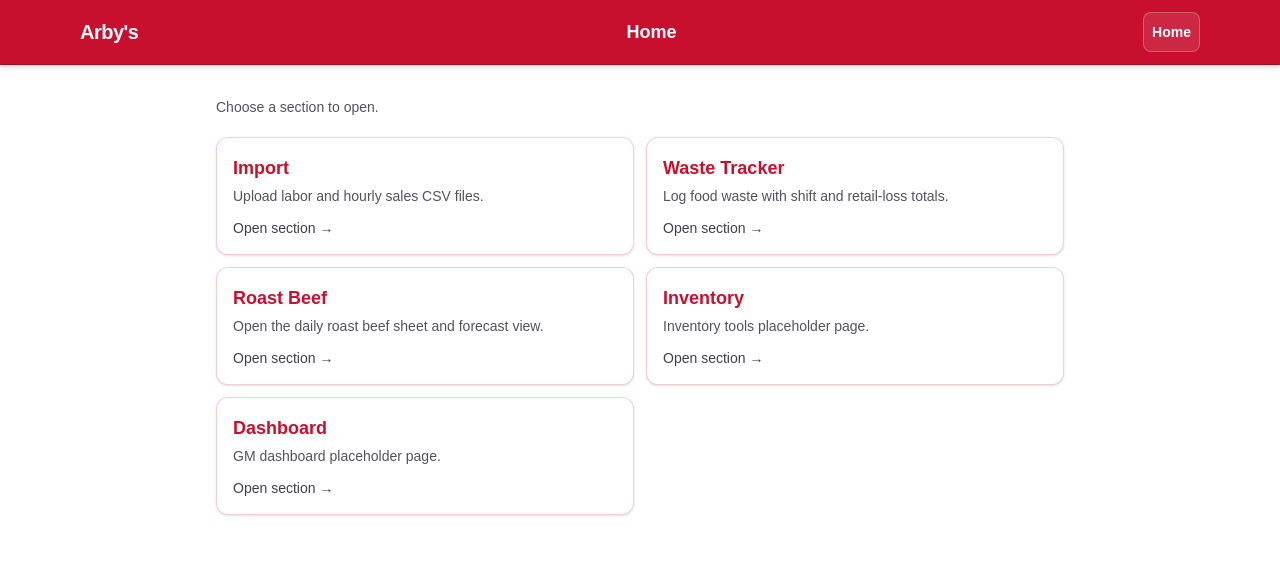
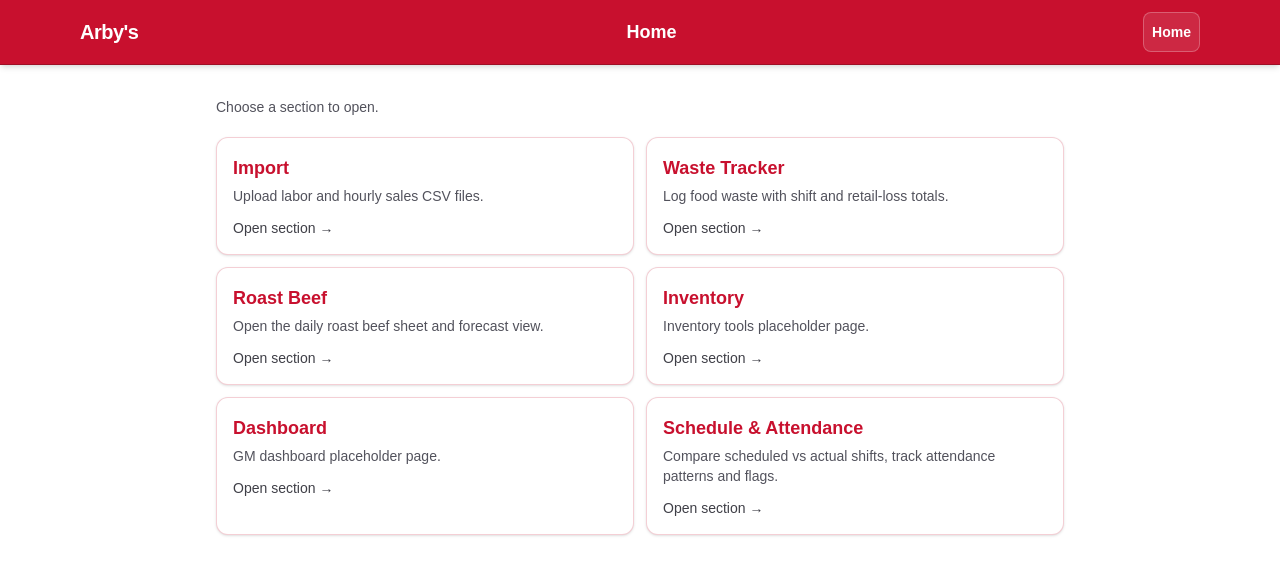
Before and after one commit to wyattrommel-code/Arbys-Hub, a Next.js app: page / in a window 1280 px wide. Shown: the top 574 px of the page. Built offline with nearby package versions, Linux system fonts and the light colour scheme.

Commit message:
schedule tab

```diff
--- a/app/page.js
+++ b/app/page.js
@@ -25,6 +25,12 @@ const navCards = [
     href: "/dashboard",
     title: "Dashboard",
     description: "GM dashboard placeholder page.",
+  },
+  {
+    href: "/schedule",
+    title: "Schedule & Attendance",
+    description:
+      "Compare scheduled vs actual shifts, track attendance patterns and flags.",
   },
 ];
 
--- a/components/AppHeader.js
+++ b/components/AppHeader.js
@@ -9,6 +9,7 @@ const PAGE_TITLES = {
   "/waste": "Waste Tracker",
   "/inventory": "Inventory",
   "/dashboard": "Dashboard",
+  "/schedule": "Schedule & Attendance",
   "/roast-beef": "Roast Beef",
   "/roast": "Roast Beef",
 };
```
